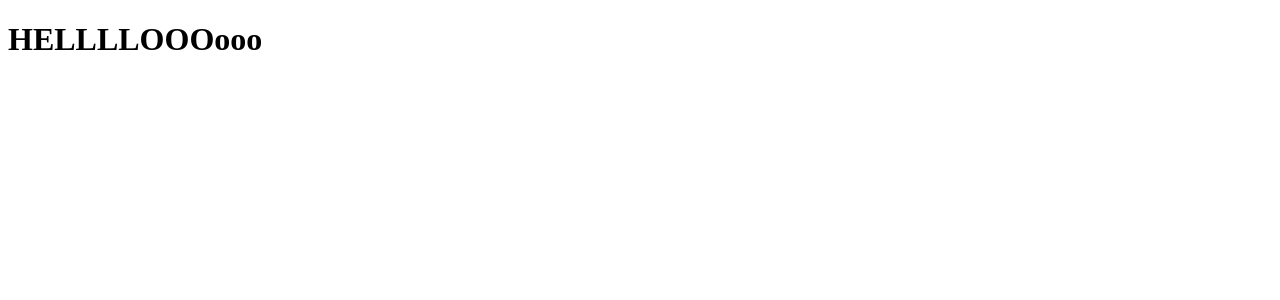
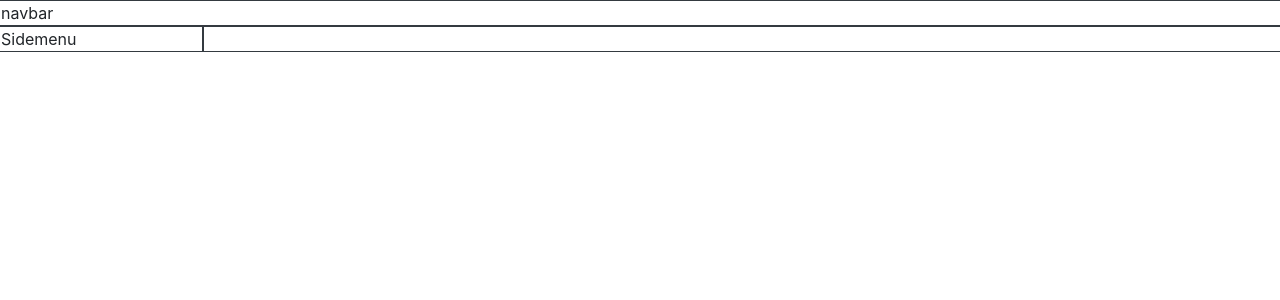
Before and after one commit to AsadGohar/travelholic-admin, a React (Create React App) app: page / in a window 1280 px wide. Shown: the top 300 px of the page. Built offline with nearby package versions, Linux system fonts and the light colour scheme.

Commit message:
grid structuring

```diff
--- a/package.json
+++ b/package.json
@@ -8,8 +8,8 @@
     "@testing-library/react": "^11.1.0",
     "@testing-library/user-event": "^12.1.10",
     "react": "^17.0.1",
-    "react-admin": "^3.12.1",
     "react-dom": "^17.0.1",
+    "react-router-dom": "^5.2.0",
     "react-scripts": "4.0.2",
     "web-vitals": "^1.0.1"
   },
--- a/public/index.html
+++ b/public/index.html
@@ -11,6 +11,19 @@
     /> -->
     <link rel="manifest" href="%PUBLIC_URL%/manifest.json" />
 
+     <!-- Latest compiled and minified CSS -->
+     <link rel="stylesheet" href="https://maxcdn.bootstrapcdn.com/bootstrap/4.5.2/css/bootstrap.min.css">
+     <!-- jQuery library -->
+     <script src="https://ajax.googleapis.com/ajax/libs/jquery/3.5.1/jquery.min.js"></script>
+
+     <!-- Popper JS -->
+     <script src="https://cdnjs.cloudflare.com/ajax/libs/popper.js/1.16.0/umd/popper.min.js"></script>
+
+     <!-- Latest compiled JavaScript -->
+     <script src="https://maxcdn.bootstrapcdn.com/bootstrap/4.5.2/js/bootstrap.min.js"></script>
+
+     <link rel="stylesheet" href="https://use.fontawesome.com/releases/v5.7.0/css/all.css" integrity="sha384-lZN37f5QGtY3VHgisS14W3ExzMWZxybE1SJSEsQp9S+oqd12jhcu+A56Ebc1zFSJ" crossorigin="anonymous">
+
     <title>Admin | Travelogic</title>
   </head>
   <body>
--- a/src/App.js
+++ b/src/App.js
@@ -1,9 +1,10 @@
 import React from 'react';
+import Dashboard from "./components/dashboard/Dashboard";
 
 function App() {
   return (
-    <div className="App">
-      <h1>HELLLLOOOooo</h1>
+    <div>
+      <Dashboard />
     </div>
   );
 }
--- /dev/null
+++ b/src/components/dashboard/Dashboard.js
@@ -0,0 +1,27 @@
+import React from 'react'
+import { Link, NavLink } from 'react-router-dom';
+// import "./Dashboard.css";
+import Navbar from "../navbar/Navbar";
+import Sidemenu from "../sidemenu/Sidemenu";
+
+const Dashboard = () => {
+    return(
+        <div className="dashboard-wrap">
+            <div className="row">
+                <div className="col-md-12 border border-dark ">
+                <Navbar />
+                </div>
+            </div>
+            <div className="row">
+                <div className="col-md-2 border border-dark">
+                    <Sidemenu />
+                </div>
+                <div className="col-md-10 border border-dark">
+
+                </div>
+            </div>
+        </div>
+    );
+}
+
+export default Dashboard;
--- /dev/null
+++ b/src/components/navbar/Navbar.js
@@ -0,0 +1,13 @@
+import React from 'react'
+import { Link, NavLink } from 'react-router-dom';
+import "./Navbar.css";
+
+const Navbar = () => {
+    return(
+        <div className="navbar-wrap">
+            navbar
+        </div>
+    );
+}
+
+export default Navbar;
--- /dev/null
+++ b/src/components/sidemenu/Sidemenu.js
@@ -0,0 +1,13 @@
+import React from 'react'
+import { Link, NavLink } from 'react-router-dom';
+import "./Sidemenu.css";
+
+const Sidemenu = () => {
+    return(
+        <div className="sidemenu-wrap">
+            Sidemenu
+        </div>
+    );
+}
+
+export default Sidemenu;
--- a/src/index.js
+++ b/src/index.js
@@ -2,6 +2,7 @@ import React from 'react';
 import ReactDOM from 'react-dom';
 import App from './App';
 import reportWebVitals from './reportWebVitals';
+import "./index.css";
 
 ReactDOM.render(
   <React.StrictMode>
```
Also changed, not shown: src/components/navbar/Navbar.css (added), src/components/sidemenu/Sidemenu.css (added), src/index.css (added), 1 other file (tests, documents, lock files or other folders).
